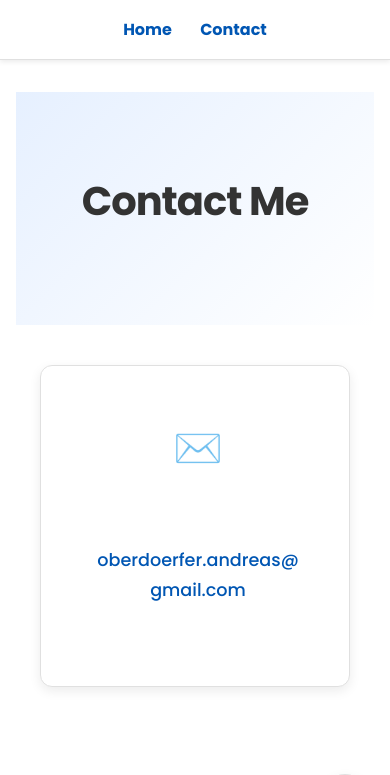
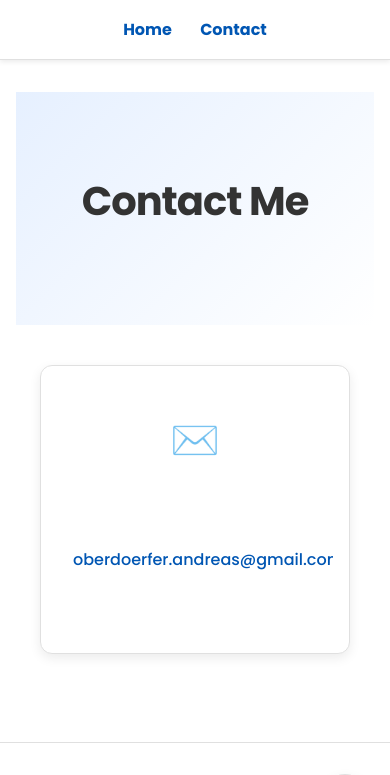
Before and after one commit to AndiCodesss/website24, an Astro site: page /contact in a window 390 px wide. Shown: the top 775 px of the page. Built offline with nearby package versions, Linux system fonts and the light colour scheme; Astro itself is replaced by a stand-in of ours.

Commit message:
Refactor contact.astro to enhance email display by converting it to a clickable mailto link within a styled container. Update styles for better responsiveness and visual appeal on mobile devices.

```diff
--- a/src/pages/contact.astro
+++ b/src/pages/contact.astro
@@ -13,7 +13,9 @@ const pageTitle = "Contact";
       <div class="contact-methods">
         <div class="contact-method">
           <span class="contact-icon">✉️</span>
-          <p class="contact-email">oberdoerfer.andreas<wbr/>@<wbr/>gmail<wbr/>.com</p>
+          <div class="email-container">
+            <a href="mailto:oberdoerfer.andreas@gmail.com" class="contact-email">oberdoerfer.andreas@gmail.com</a>
+          </div>
         </div>
       </div>
     </div>
@@ -49,16 +51,30 @@ const pageTitle = "Contact";
     display: inline-block;
   }
 
+  .email-container {
+    width: 100%;
+    overflow-x: auto;
+    margin: 0 auto;
+    text-align: center;
+    -webkit-overflow-scrolling: touch;
+  }
+
   .contact-email {
     font-size: 1.2rem;
     font-weight: 500;
     color: var(--accent);
-    white-space: nowrap;
+    display: inline-block;
+    text-decoration: none;
+    padding: 0.5rem 1rem;
   }
 
   @media (max-width: 480px) {
     .contact-email {
-      font-size: 1.1rem;
+      font-size: 1rem;
+    }
+
+    .contact-card {
+      padding: 1.5rem 1rem;
     }
   }
 </style>
```
